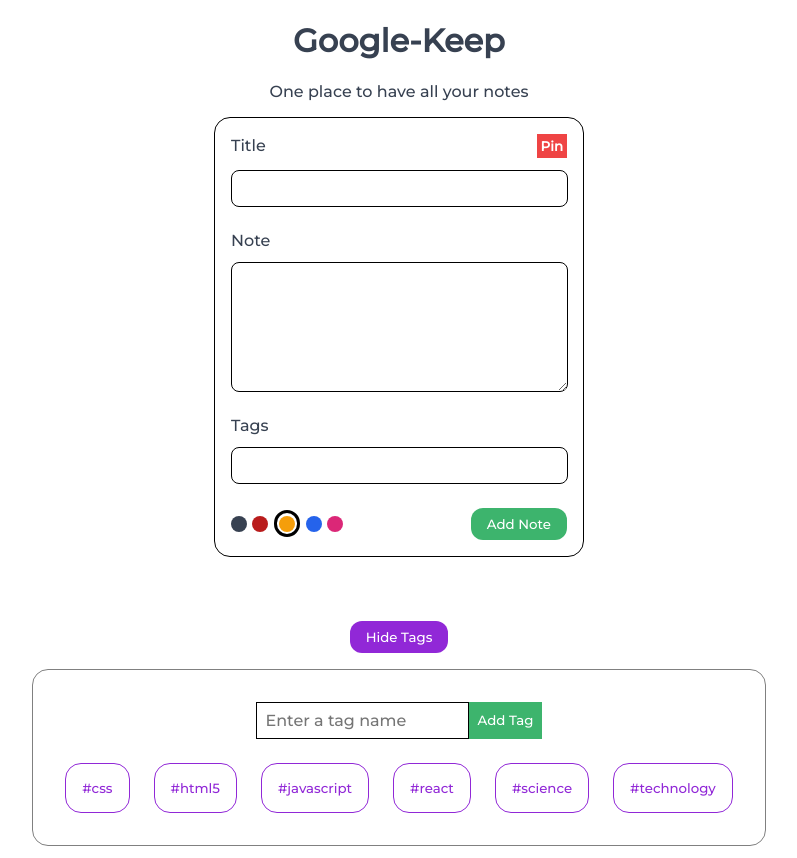
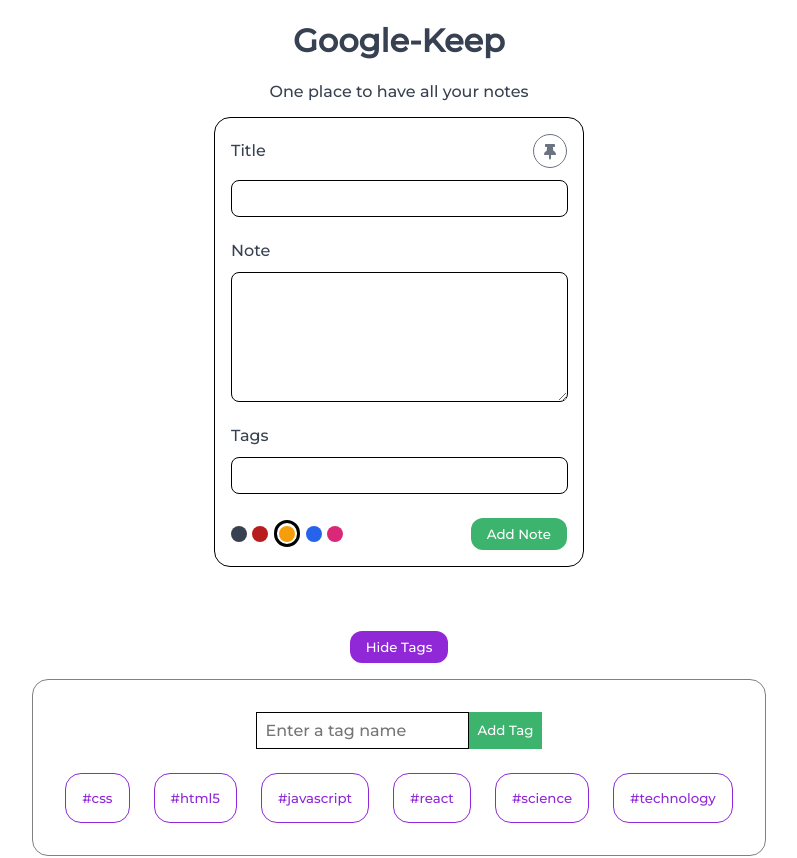
Before and after one commit to sruthiragupathy/Google-Keep, a React (Create React App) app: page / in a window 1280 px wide. Shown: the top 858 px of the page, without its empty margins (241-1038 px from the left). Built offline with nearby package versions, Linux system fonts and the light colour scheme.

Commit message:
refactor - Add Pin icon

```diff
--- a/src/App.css
+++ b/src/App.css
@@ -336,3 +336,15 @@
   font-weight:bold;
   padding:0.25rem;
 }
+
+.thumbtack {
+  width : 1rem;
+  height : 1rem;
+  border-radius : 50%;
+  border:1px solid;
+  padding:0.5rem;
+}
+
+.thumbtack:hover{
+  background :#F3F4F6;
+}
--- a/src/Components/Form.js
+++ b/src/Components/Form.js
@@ -1,5 +1,7 @@
 import React,{useDebugValue, useState} from "react";
 import { v4 as uuidv4 } from 'uuid';
+import { FontAwesomeIcon } from '@fortawesome/react-fontawesome'
+import { faThumbtack} from '@fortawesome/free-solid-svg-icons'
 
 import {colors} from "./variables/color"
 
@@ -93,6 +95,14 @@
         setError("")
     }
     }
+
+    function getBorderColor() {
+        if(note.pinNote){
+            return "#DC2626"
+        }
+        return "#6B7280"
+
+    }
     // console.log(note.titleNote,note.noteNote)
     // console.log(show);
     // console.log(note.note)
@@ -112,10 +122,19 @@
             }
             <div className = "pin-title">
             <label htmlFor="title" style = {{marginBottom:0}}>Title</label>
-            <button  className = "pin-btn" onClick = {(e)=>{
+            {/* <button  className = "pin-btn" onClick = {(e)=>{
                 e.preventDefault();
                 setNote({...note,pinNote:!note.pinNote})
-            }}>{note.pinNote?"Unpin":"Pin"}</button>
+            }}>{note.pinNote?"Unpin":"Pin"}</button> */}
+            <div className = "thumbtack" style = {{border:`1px solid ${getBorderColor()}`}}>
+            {note.pinNote ? <FontAwesomeIcon onClick = {()=>{
+
+                setNote({...note,pinNote:!note.pinNote})
+            }} icon={faThumbtack} style = {{color:"#DC2626",cursor:"pointer"}} size = "lg"/> : <FontAwesomeIcon onClick = {()=>{
+
+                setNote({...note,pinNote:!note.pinNote,cursor:"pointer"})
+            }} icon={faThumbtack} style = {{color:"#6B7280",cursor:"pointer"}}/>}
+            </div>
             </div>
             <input type="text" value={note.titleNote} onChange = {(e)=>setNote({...note,titleNote:e.target.value})}></input>
             <label htmlFor="note">Note</label>
```
